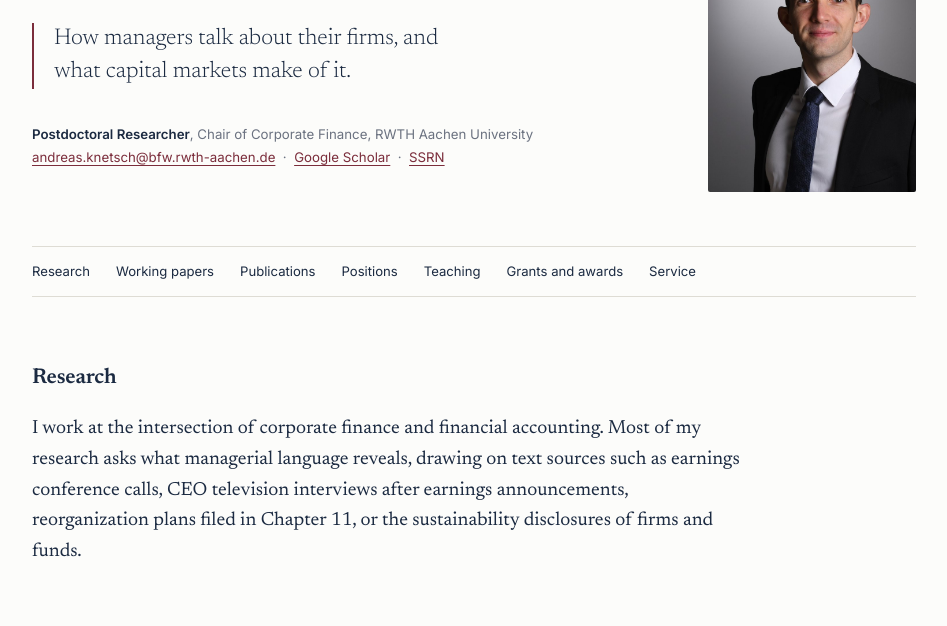
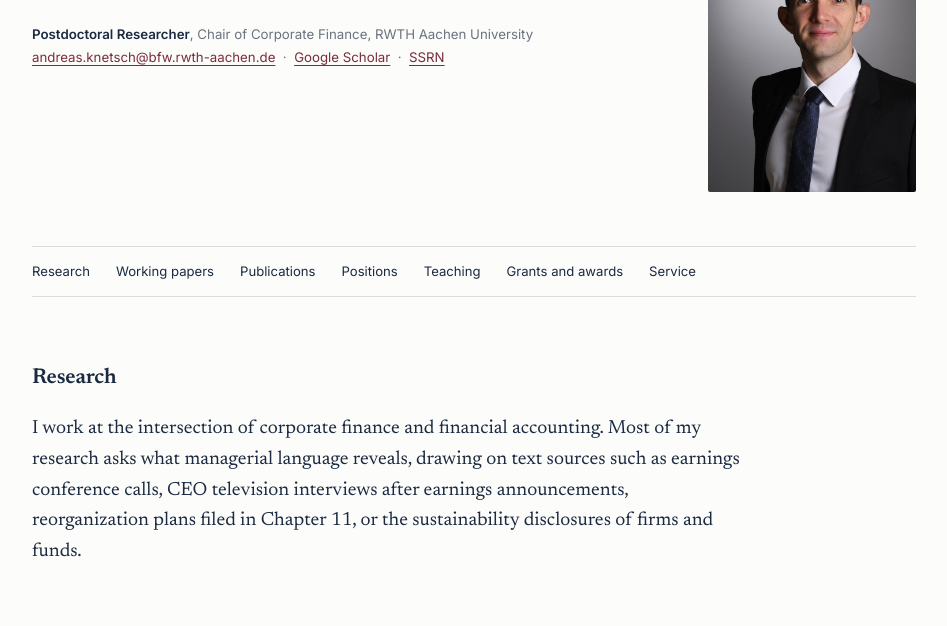
Before and after one commit to AndreasKnetsch/Homepage, a plain HTML site: page index.html in a window 1280 px wide. Shown: the part 174-800 px from the top of the page, without its empty margins (166-1113 px from the left). Drawn offline with Linux system fonts and the light colour scheme.

Commit message:
Add files via upload

```diff
--- a/index.html
+++ b/index.html
@@ -66,16 +66,6 @@
     letter-spacing:-.022em;
     line-height:1.02;
     margin:0 0 26px;
-  }
-
-  .statement{
-    font-size:clamp(1.15rem,2.3vw,1.42rem);
-    font-weight:300;
-    line-height:1.45;
-    max-width:34ch;
-    margin:0 0 34px;
-    border-left:2px solid var(--accent);
-    padding-left:20px;
   }
 
   .identity{
@@ -201,8 +191,6 @@
    <div class="hero-grid">
     <div>
     <h1>Andreas&nbsp;Knetsch</h1>
-
-    <p class="statement">How managers talk about their firms, and what capital markets make of it.</p>
 
     <p class="identity">
       <strong>Postdoctoral Researcher</strong>, Chair of Corporate Finance, RWTH Aachen University<br>
@@ -338,9 +326,7 @@
       </li>
       <li>
         <span class="year">2015–2021</span>
-        <span class="entry">Research Assistant, Chair of Corporate Finance, RWTH Aachen University
-          <span class="note">PhD in Finance, RWTH Aachen University, 2020 (magna cum laude).</span>
-        </span>
+        <span class="entry">Research Assistant, Chair of Corporate Finance, RWTH Aachen University</span>
       </li>
     </ul>
   </section>
@@ -399,9 +385,7 @@
 
   <section id="service">
     <h2>Service</h2>
-    <p class="lede">Co-organizer of the 30th Annual Meeting of the German Finance Association in Aachen (2024). Editor of the special issues “Finance and Accounting in the Age of Digitalization” and “Frontiers in Finance” at the <em>Journal of Business Economics</em>. Referee for The British Accounting Review, International Review of Financial Analysis and Journal of Business Economics.</p>
-    <p>Recent presentations include the European Accounting Association Annual Meeting (Prague, 2026), the German Finance Association Annual Meeting (Hagen, 2025) and the Harvard-Wharton Insolvency and Restructuring Seminar (2024, 2025).</p>
-  </section>
+    <p class="lede">Co-organizer of the 30th Annual Meeting of the German Finance Association in Aachen (2024). Editor of the special issues “Finance and Accounting in the Age of Digitalization” and “Frontiers in Finance” at the <em>Journal of Business Economics</em>. Referee for The British Accounting Review, International Review of Financial Analysis and Journal of Business Economics.</p>  </section>
 
   <footer>
     <span>Andreas Knetsch · Chair of Corporate Finance, RWTH Aachen University</span>
```
